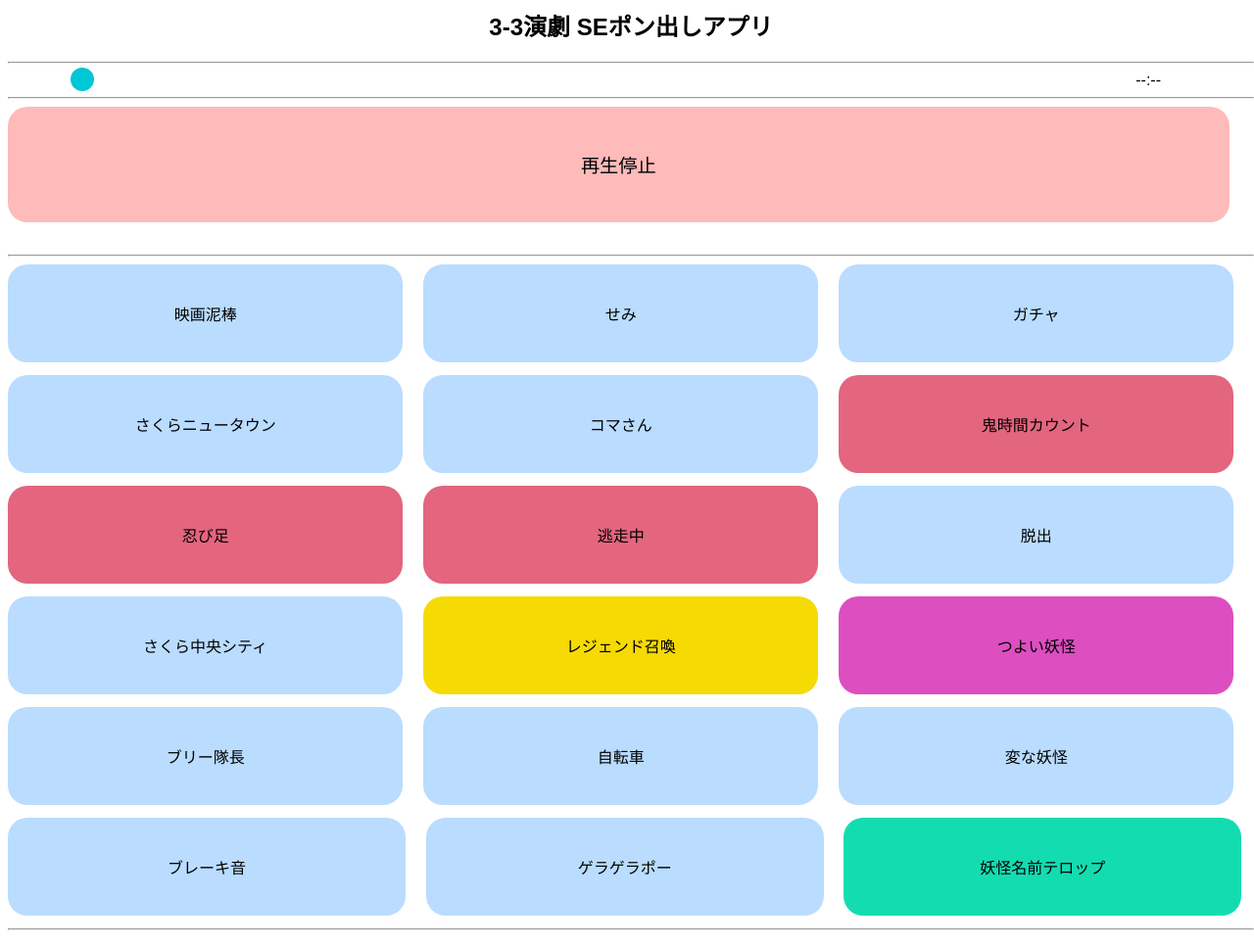
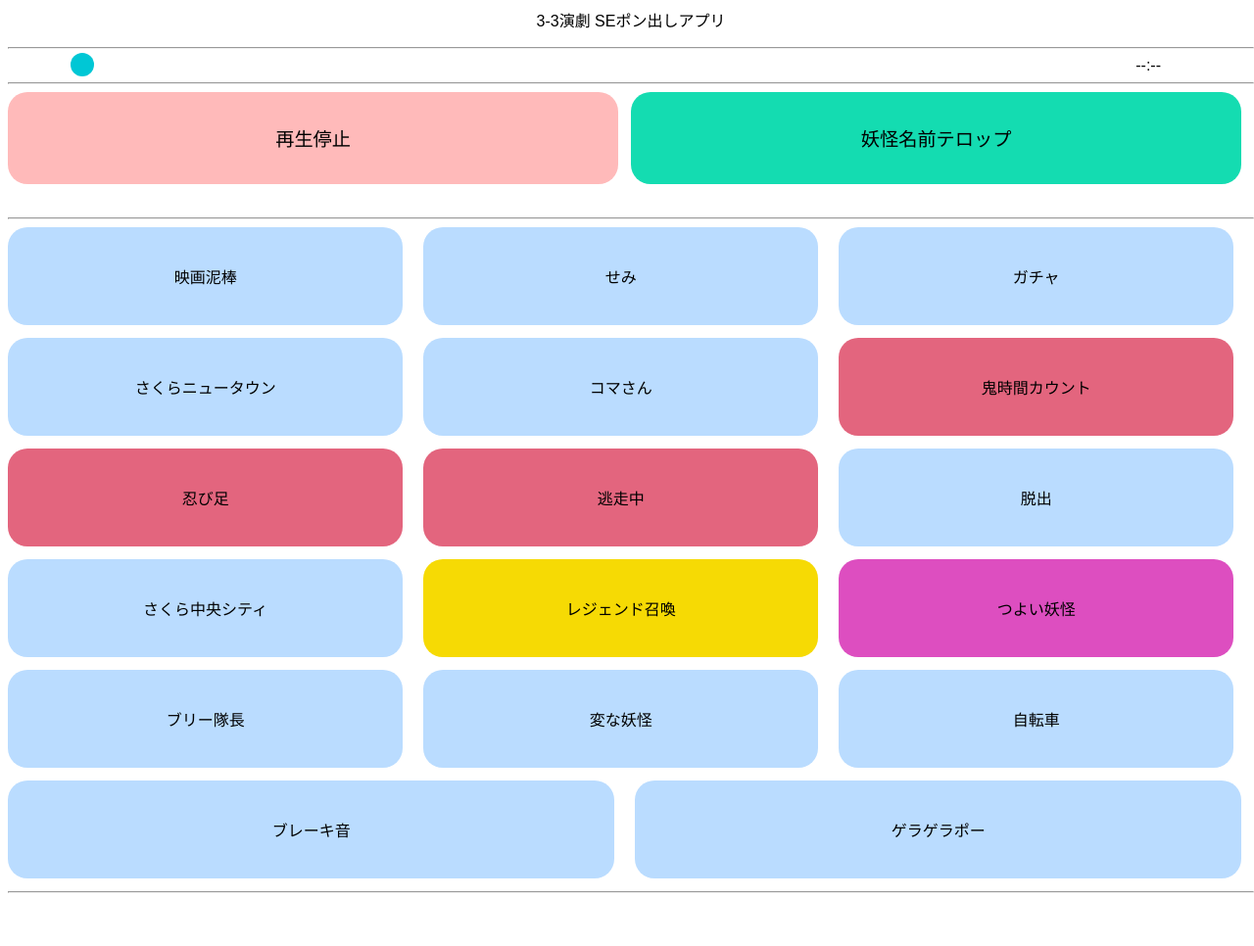
Before and after one commit to koucyan-iruka/pondashi, a plain HTML site: page index.html in a window 1280 px wide. Shown: the whole page at 98% size. After the commit the page ends 928 px from the top, so only its background shows below. Drawn offline with Linux system fonts and the light colour scheme.

Commit message:
fix layout

```diff
--- a/index.html
+++ b/index.html
@@ -4,12 +4,12 @@
         <meta name="viewport" content="width=device-width, initial-scale=1.0">
     </head>
     <body style="font-family:sans-serif">
-        <h2 style="text-align: center;">3-3演劇 SEポン出しアプリ</h2>
+        <p style="text-align: center;">3-3演劇 SEポン出しアプリ</p>
         <hr>
         <input type="range" id="seekBar" class="inputRange" value="0" min="0" step="0.01">
         <span id="timeLeft" class="time-left">--:--</span>
         <hr>
-        <button id="stp" class="mobile-button-wide">再生停止</button>
+        <button id="stp" class="mobile-button-wide">再生停止</button><button id="18" class="mobile-button-wide" style="background-color: rgb(20, 220, 177);">妖怪名前テロップ</button>
         <hr>
         <div class="button-container">
             <button id="1" class="mobile-button">映画泥棒</button>
@@ -29,12 +29,11 @@
             <button id="12" class="mobile-button" style="background-color: rgb(221, 78, 192);">つよい妖怪</button>
             <br>
             <button id="13" class="mobile-button">ブリー隊長</button>
-            <button id="14" class="mobile-button">自転車</button>
-            <button id="15" class="mobile-button">変な妖怪</button>
+            <button id="14" class="mobile-button">変な妖怪</button>
+            <button id="15" class="mobile-button">自転車</button>
             <br>
             <button id="16" class="mobile-button">ブレーキ音</button>
             <button id="17" class="mobile-button">ゲラゲラポー</button>
-            <button id="18" class="mobile-button" style="background-color: rgb(20, 220, 177);">妖怪名前テロップ</button>
         </div>
         <hr>
         <link rel="stylesheet" href="style.css">
--- a/script.js
+++ b/script.js
@@ -176,7 +176,7 @@ document.addEventListener("DOMContentLoaded", () => {
         if (stopBtn && stopBtn.parentNode) {
             stopBtn.parentNode.insertBefore(seekBar, stopBtn.nextSibling);
         } else {
-            document.body.appendChild(seekBar);
+            document.body.appendChild(seekBar);z
         }
     }
 
--- a/style.css
+++ b/style.css
@@ -14,8 +14,8 @@ body{
     flex: 1 1 30%;
     min-width: 80px;
     min-height: 60px;
-    height: 15%;
-    width: 98%;
+    height: 12%;
+    width: 49%;
     margin-right: 1%;
     margin-bottom: 2cqw;
     font-size: 1.2rem;
```
